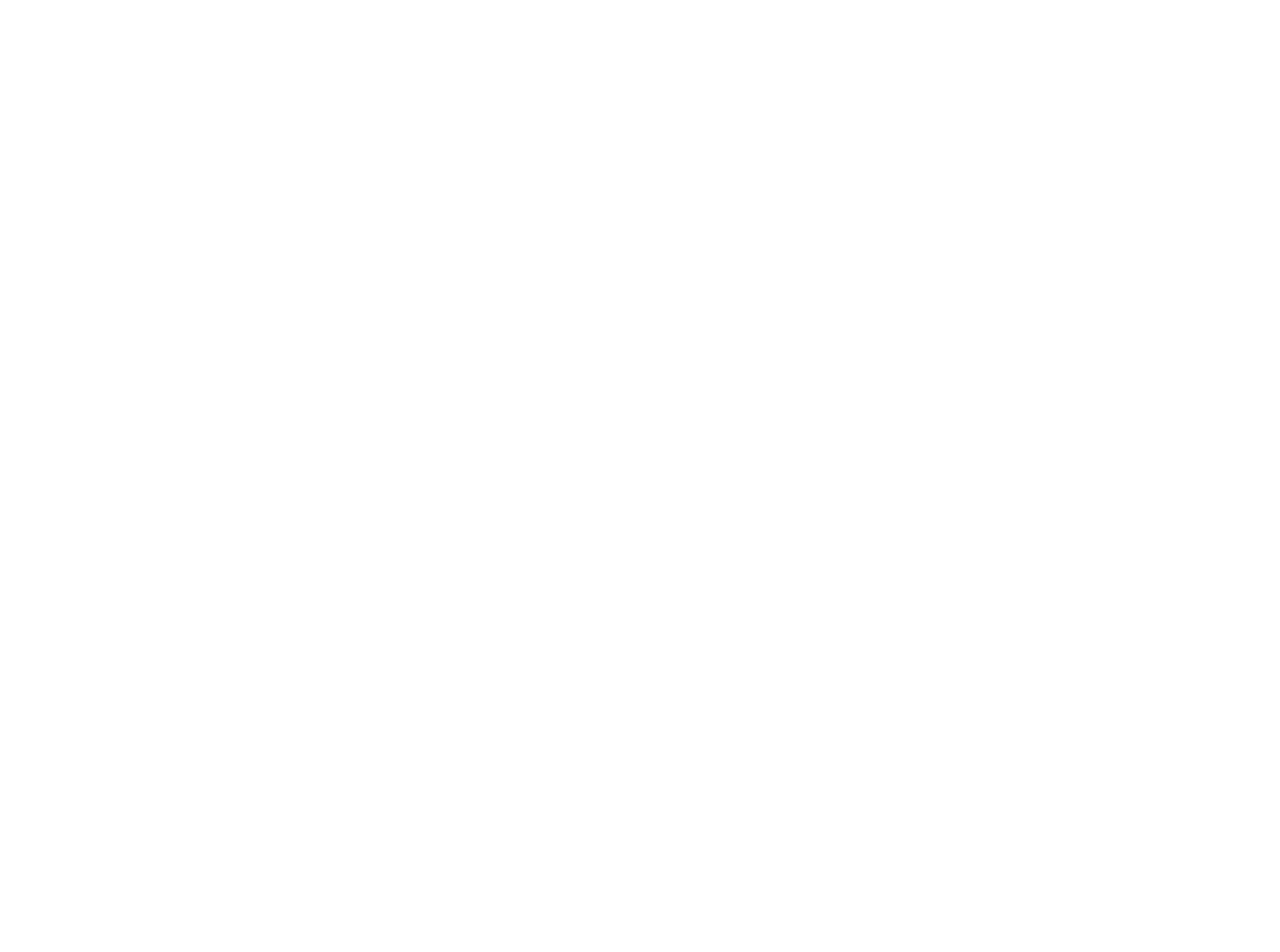
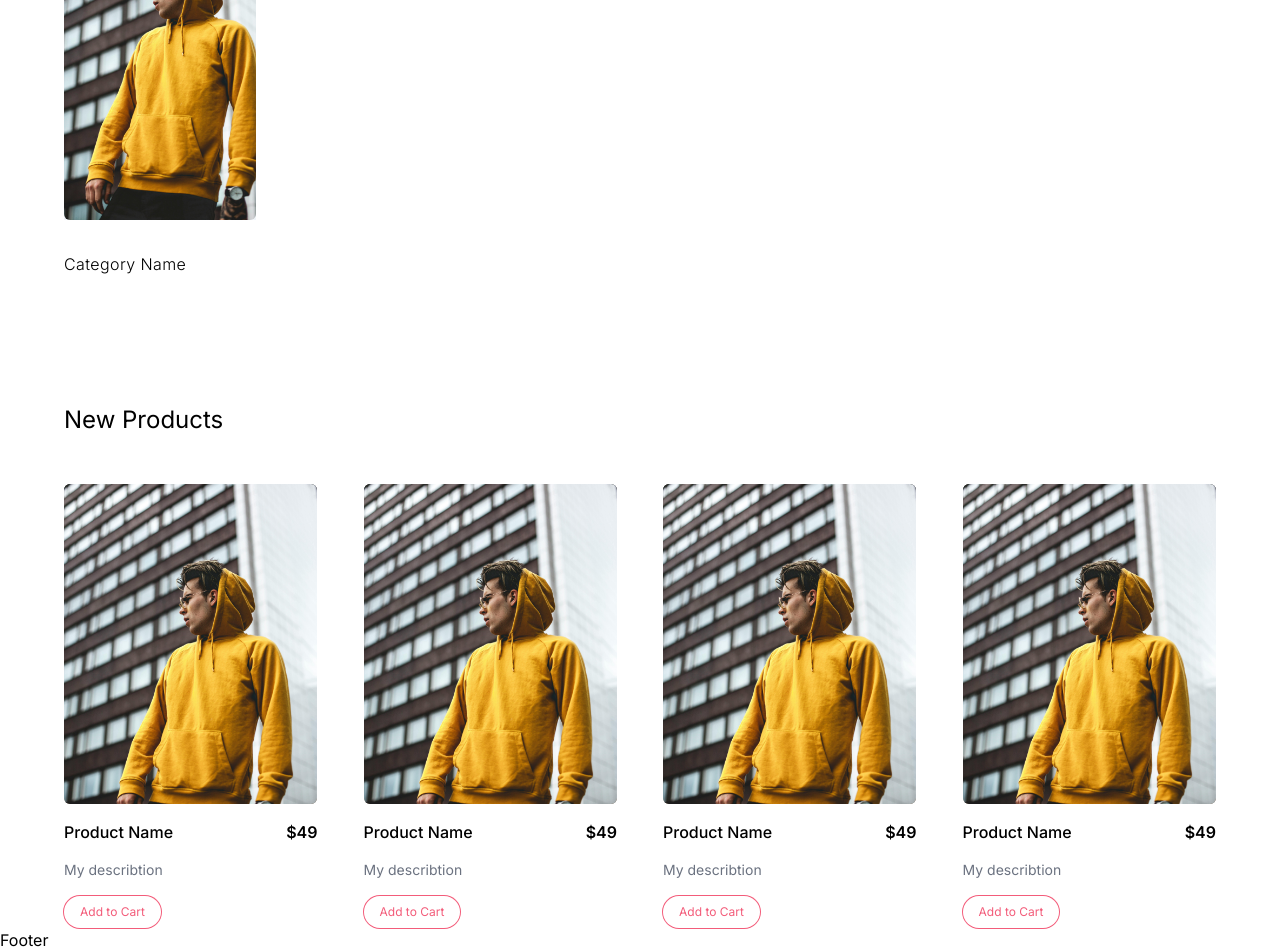
Before and after one commit to kanemds/wix-e-commerce, a Next.js app: page / in a window 1280 px wide. Shown: the part 1760-2712 px from the top of the page. Before the commit the page ends 824 px from the top, so only its background shows below. Built offline with nearby package versions, Linux system fonts and the light colour scheme.

Commit message:
categories

```diff
--- a/src/app/globals.css
+++ b/src/app/globals.css
@@ -1,3 +1,27 @@
 @tailwind base;
 @tailwind components;
 @tailwind utilities;
+
+
+
+
+::-webkit-scrollbar {
+  width: 10px;
+}
+
+/* Track */
+::-webkit-scrollbar-track {
+  border-radius: 8px;
+  background: rgb(243 244 246);
+}
+
+/* Handle */
+::-webkit-scrollbar-thumb {
+  border-radius: 8px;
+  background: rgb(209 213 219);
+}
+
+/* Handle on hover */
+::-webkit-scrollbar-thumb:hover {
+  background: rgb(107 114 128);
+}
--- a/src/app/page.tsx
+++ b/src/app/page.tsx
@@ -1,9 +1,24 @@
+import CategoryList from "@/components/CategoryList"
+import ProductList from "@/components/ProductList"
 import Slider from "@/components/Slider"
 
 const HomePage = () => {
   return (
     <div className=''>
       <Slider />
+      <div className="mt-24 px-4 md:px-8 lg:px-16 xl:32 2xl:px-64">
+        <h1 className="text-2xl">Featured Products</h1>
+        <ProductList />
+      </div>
+      <div className="mt-24 px-4 md:px-8 lg:px-16 xl:32 2xl:px-64">
+        <h1 className="text-2xl ">Categories</h1>
+        <CategoryList />
+      </div>
+      <div className="mt-24 px-4 md:px-8 lg:px-16 xl:32 2xl:px-64">
+        <h1 className="text-2xl">New Products</h1>
+        <ProductList />
+      </div>
+
     </div>
   )
 }
--- /dev/null
+++ b/src/components/CategoryList.tsx
@@ -0,0 +1,29 @@
+import Image from "next/image"
+import Link from "next/link"
+
+
+const CategoryList = () => {
+  return (
+    // <div className="overflow-x-scroll scrollbar-hide">
+    <div className="mt-12 overflow-x-scroll">
+      <div className="flex gap-4 md:gap-8">
+        <Link href="/list?cat=test" className="flex-shrink-0 w-full sm:w-1/2 lg:w-1/4 xl:w-1/6">
+          <div className="relative bg-slate-100 w-full h-96">
+            <Image
+              src="/one.jpg"
+              alt=""
+              fill
+              sizes="20vw"
+              className="object-cover rounded-md"
+            />
+          </div>
+          <h1 className="mt-8 mb-8 font-light text-clip tracking-wide">
+            Category Name
+          </h1>
+        </Link>
+      </div>
+    </div>
+  )
+}
+
+export default CategoryList
--- /dev/null
+++ b/src/components/ProductList.tsx
@@ -0,0 +1,116 @@
+import Image from "next/image"
+import Link from "next/link"
+
+
+const ProductList = () => {
+  return (
+    <div className="mt-12 flex gap-x-8 gap-y-16 justify-between flex-wrap">
+      <Link href="test" className="w-full flex flex-col gap-4 sm:w-[45%] lg:w-[22%]">
+        <div className="relative w-full h-80">
+          <Image
+            src="/one.jpg"
+            alt=""
+            fill
+            sizes="25vw"
+            className="absolute object-cover rounded-md z-10 hover:opacity-0 transition-opacity easy duration-500"
+          />
+          <Image
+            src="/two.jpg"
+            alt=""
+            fill
+            sizes="25vw"
+            className="absolute object-cover rounded-md "
+          />
+        </div>
+        <div className="flex justify-between">
+          <span className="font-medium">Product Name</span>
+          <span className="font-semibold">$49</span>
+        </div>
+        <div className="text-sm text-gray-500">
+          My describtion
+        </div>
+        <button className="rounded-2xl ring-1 w-max ring-cartRed text-cartRed py-2 px-4 text-xs hover:bg-cartRed hover:text-white">Add to Cart</button>
+      </Link>
+      <Link href="test" className="w-full flex flex-col gap-4 sm:w-[45%] lg:w-[22%]">
+        <div className="relative w-full h-80">
+          <Image
+            src="/one.jpg"
+            alt=""
+            fill
+            sizes="25vw"
+            className="absolute object-cover rounded-md z-10 hover:opacity-0 transition-opacity easy duration-500"
+          />
+          <Image
+            src="/two.jpg"
+            alt=""
+            fill
+            sizes="25vw"
+            className="absolute object-cover rounded-md "
+          />
+        </div>
+        <div className="flex justify-between">
+          <span className="font-medium">Product Name</span>
+          <span className="font-semibold">$49</span>
+        </div>
+        <div className="text-sm text-gray-500">
+          My describtion
+        </div>
+        <button className="rounded-2xl ring-1 w-max ring-cartRed text-cartRed py-2 px-4 text-xs hover:bg-cartRed hover:text-white">Add to Cart</button>
+      </Link>
+      <Link href="test" className="w-full flex flex-col gap-4 sm:w-[45%] lg:w-[22%]">
+        <div className="relative w-full h-80">
+          <Image
+            src="/one.jpg"
+            alt=""
+            fill
+            sizes="25vw"
+            className="absolute object-cover rounded-md z-10 hover:opacity-0 transition-opacity easy duration-500"
+          />
+          <Image
+            src="/two.jpg"
+            alt=""
+            fill
+            sizes="25vw"
+            className="absolute object-cover rounded-md "
+          />
+        </div>
+        <div className="flex justify-between">
+          <span className="font-medium">Product Name</span>
+          <span className="font-semibold">$49</span>
+        </div>
+        <div className="text-sm text-gray-500">
+          My describtion
+        </div>
+        <button className="rounded-2xl ring-1 w-max ring-cartRed text-cartRed py-2 px-4 text-xs hover:bg-cartRed hover:text-white">Add to Cart</button>
+      </Link>
+      <Link href="test" className="w-full flex flex-col gap-4 sm:w-[45%] lg:w-[22%]">
+        <div className="relative w-full h-80">
+          <Image
+            src="/one.jpg"
+            alt=""
+            fill
+            sizes="25vw"
+            className="absolute object-cover rounded-md z-10 hover:opacity-0 transition-opacity easy duration-500"
+          />
+          <Image
+            src="/two.jpg"
+            alt=""
+            fill
+            sizes="25vw"
+            className="absolute object-cover rounded-md "
+          />
+        </div>
+        <div className="flex justify-between">
+          <span className="font-medium">Product Name</span>
+          <span className="font-semibold">$49</span>
+        </div>
+        <div className="text-sm text-gray-500">
+          My describtion
+        </div>
+        <button className="rounded-2xl ring-1 w-max ring-cartRed text-cartRed py-2 px-4 text-xs hover:bg-cartRed hover:text-white">Add to Cart</button>
+      </Link>
+    </div>
+  )
+}
+
+export default ProductList
--- a/src/components/Slider.tsx
+++ b/src/components/Slider.tsx
@@ -130,10 +130,10 @@
         <Swiper
           slidesPerView={1}
           spaceBetween={30}
-          autoplay={{
-            delay: 2500,
-            disableOnInteraction: false,
-          }}
+          // autoplay={{
+          //   delay: 2500,
+          //   disableOnInteraction: true,
+          // }}
           loop={true}
           pagination={{
             clickable: true,
```
